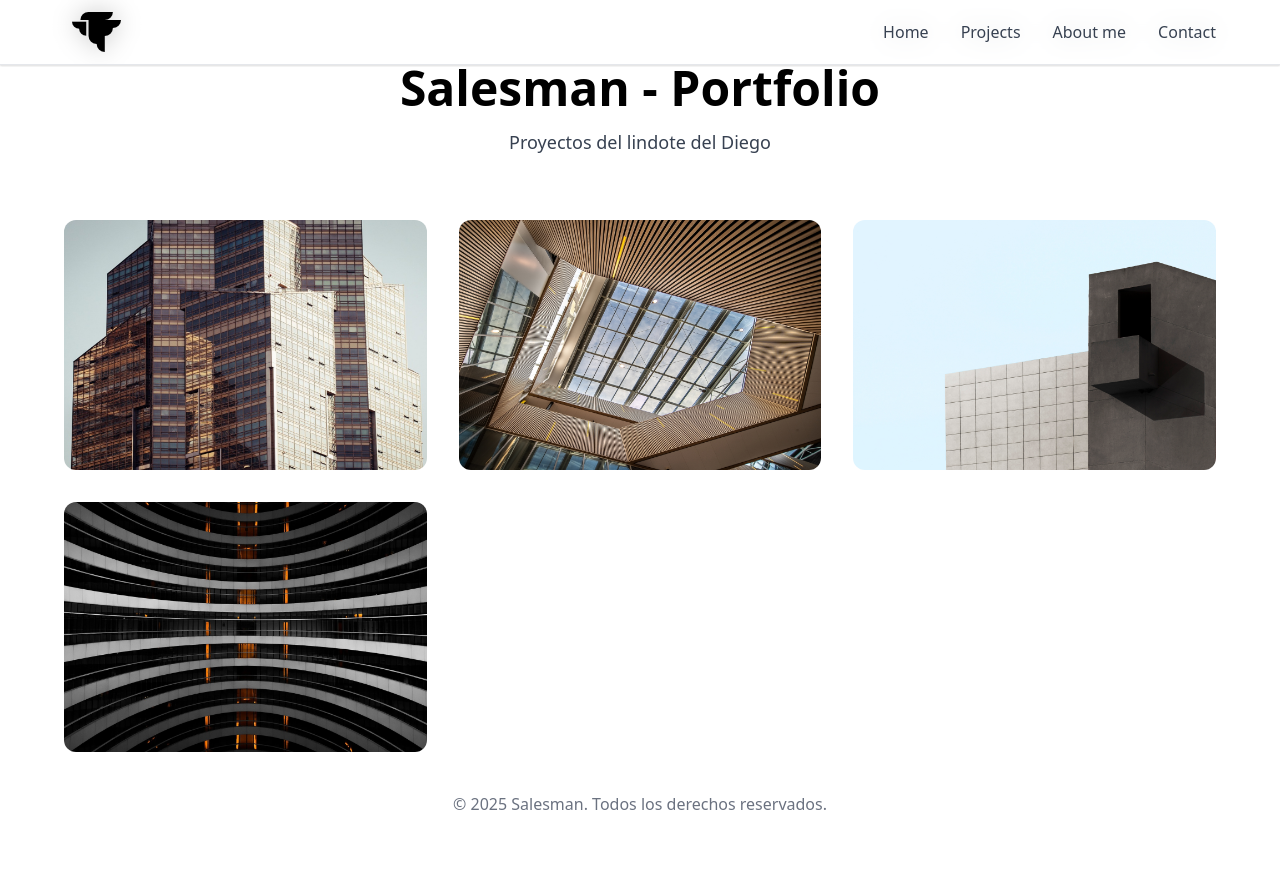
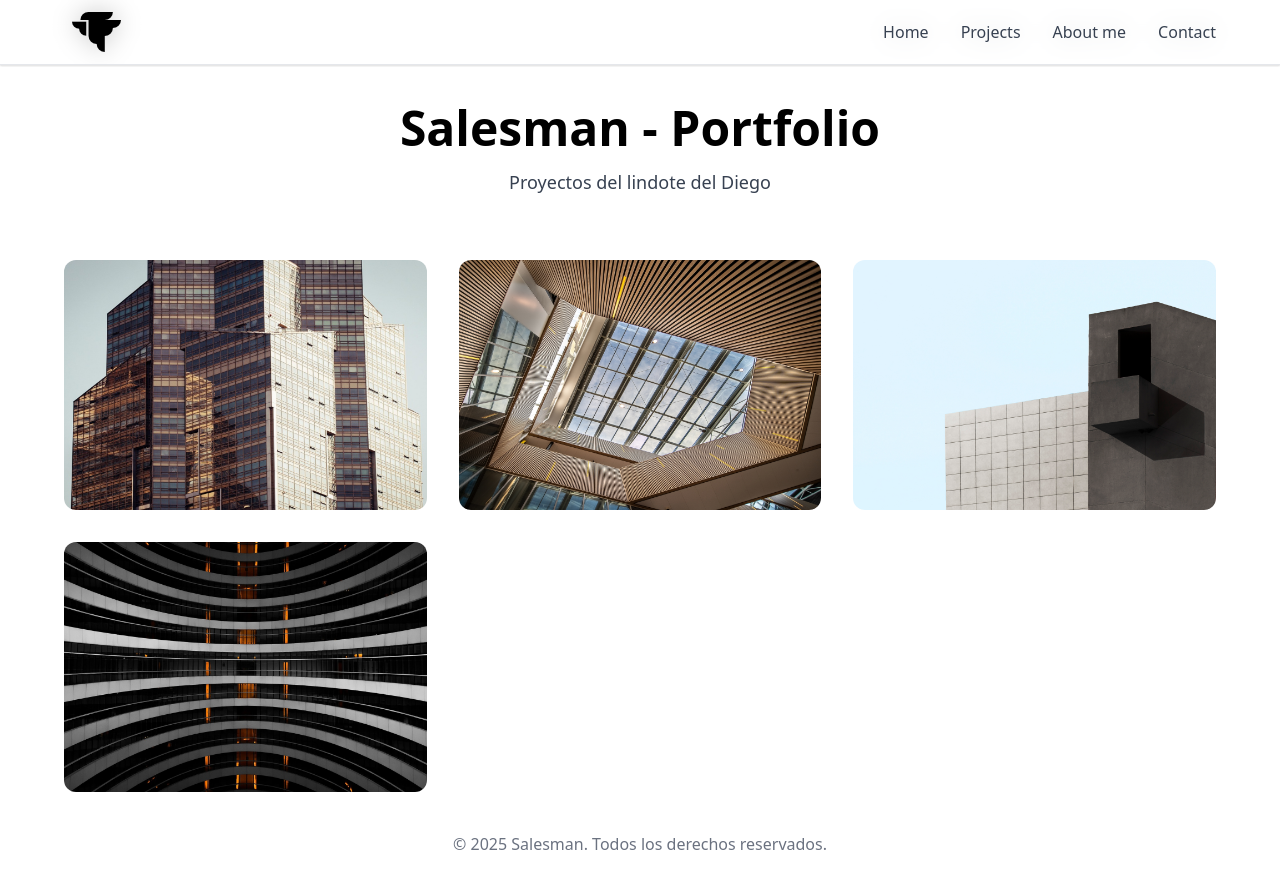
Before and after one commit to natvy/salesman_portfolio, a Next.js app: page / in a window 1280 px wide. Shown: the top 888 px of the page. Before the commit the page ends 856 px from the top, so only its background shows below. Built offline with nearby package versions, Linux system fonts and the light colour scheme.

Commit message:
lo mismo que antes.

```diff
--- a/src/pages/index.tsx
+++ b/src/pages/index.tsx
@@ -51,7 +51,7 @@ export default function Home() {
     <Layout>
       <Navbar visible={true} />
 
-      <main className="min-h-screen px-6 pt-0\">
+      <main className="min-h-screen px-6 pt-10">
         {/* Hero */}
         <section className="mx-auto max-w-4x1 text-center py-16 px-4">
           <h1 className="text-4xl sm:text-5xl font-bold mb-4">
```
